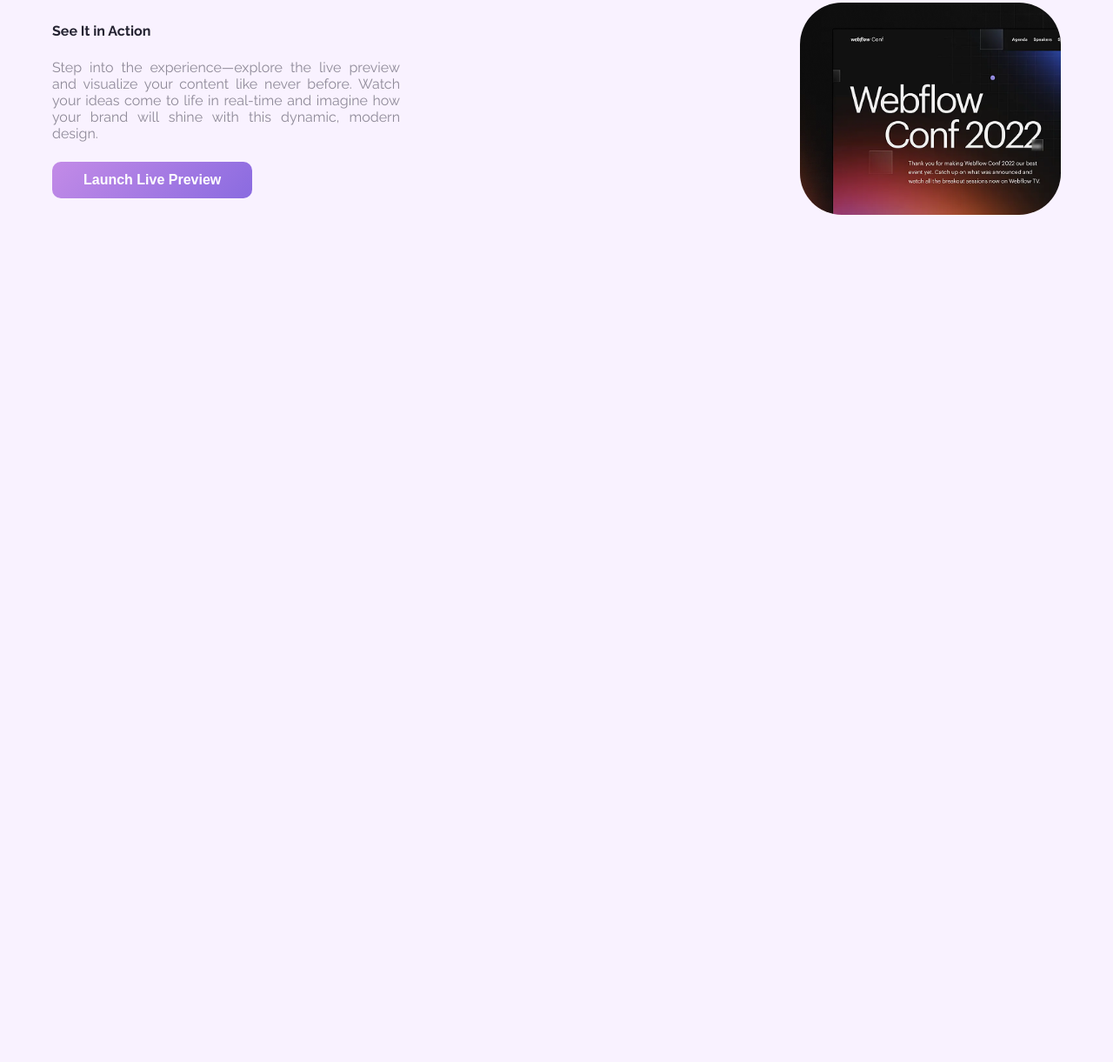
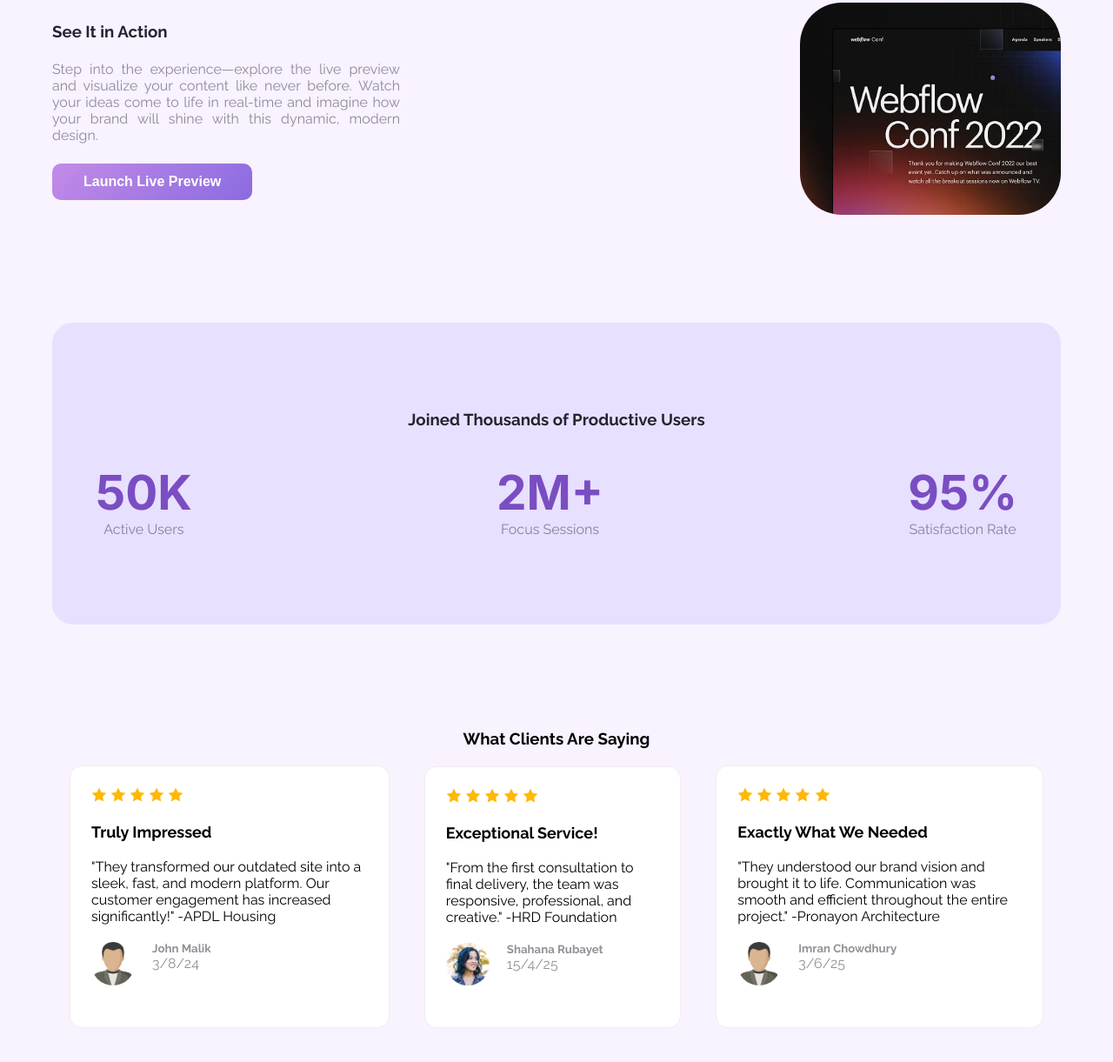
Before and after one commit to FahmidaJuthi/assignment1, a plain HTML site: page index.html in a window 1280 px wide. Shown: the part 755-1976 px from the top of the page at 87% size. Before the commit the page ends 1126 px from the top, so only its background shows below. Drawn offline with Linux system fonts and the light colour scheme.

Commit message:
added clients review

```diff
--- a/index.html
+++ b/index.html
@@ -8,10 +8,9 @@
 
     <link rel="preconnect" href="https://fonts.googleapis.com">
     <link rel="preconnect" href="https://fonts.gstatic.com" crossorigin>
-    <link href="https://fonts.googleapis.com/css2?family=Raleway:ital,wght@0,100..900;1,100..900&display=swap" rel="stylesheet">
+    <link href="https://fonts.googleapis.com/css2?family=Inter:ital,opsz,wght@0,14..32,100..900;1,14..32,100..900&family=Raleway:ital,wght@0,100..900;1,100..900&display=swap" rel="stylesheet">
 
-
-    <link rel="stylesheet" href="styles/style.css">
+        <link rel="stylesheet" href="styles/style.css">
 </head>
 <body class="raleway">
     <header>
@@ -33,7 +32,7 @@
     <main>
         <section class="see_it">
             <div class="see_left">
-                <h4 class="see_title">See It in Action</h4>
+                <h3 class="text_title">See It in Action</h3>
                 <p class="paragraph_text">Step into the experience—explore the live preview and visualize your content like never before.
 Watch your ideas come to life in real-time and imagine how your brand will shine with this dynamic, modern design.</p>
                 <button class="button-primary">Launch Live Preview</button>
@@ -42,6 +41,95 @@
                 <img class="see_img" src="images/wc-mini.png" alt="" >
             </div>
         </section>
+
+        <section class="user">
+            <h3 class="text_title">Joined Thousands of Productive Users</h3>
+            <div class="user_divs">
+                <div class="user_div">
+                    <h2 class="user_title inter">50K</h2>
+                    <p class="paragraph_text">Active Users</p>
+                </div>
+                <div class="user_div">
+                    <h2 class="user_title inter">2M+</h2>
+                    <p class="paragraph_text">Focus Sessions</p>
+                </div>
+                <div class="user_div">
+                    <h2 class="user_title inter">95%</h2>
+                    <p class="paragraph_text">Satisfaction Rate</p>
+                </div>
+            </div>
+        </section>
+        <section class="what_say">
+            <h3 class="text-title">What Clients Are Saying</h3>
+            <div class="cart">
+
+                <!--.cart>.cart_items*3>.cart_img+.cart_info>.cart_title+p.cart_description+.client>.cl_img+.client_text>h5.client_name+p.client_date-->
+                <div class="cart_items">
+                    <div class="cart_img">
+                        <img src="images/icon-star.png" alt="">
+                        <img src="images/icon-star.png" alt="">
+                        <img src="images/icon-star.png" alt="">
+                        <img src="images/icon-star.png" alt="">
+                        <img src="images/icon-star.png" alt="">
+
+                    </div>
+                    <div class="cart_info">
+                        <div class="cart_title">Truly Impressed</div>
+                        <p class="cart_description">"They transformed our outdated site into a sleek, fast, and modern platform. Our customer engagement has increased significantly!" -APDL Housing</p>
+                        <div class="client">
+                            <div class="cl_img"><img src="images/avatar2.png" alt=""></div>
+                            <div class="client_text">
+                                <h5 class="client_name">John Malik</h5>
+                                <p class="client_date">3/8/24</p>
+                            </div>
+                        </div>
+                    </div>
+                </div>
+                <div class="cart_items">
+                    <div class="cart_img">
+                        <img src="images/icon-star.png" alt="">
+                        <img src="images/icon-star.png" alt="">
+                        <img src="images/icon-star.png" alt="">
+                        <img src="images/icon-star.png" alt="">
+                        <img src="images/icon-star.png" alt="">
+
+                    </div>
+                    <div class="cart_info">
+                        <div class="cart_title">Exceptional Service!</div>
+                        <p class="cart_description">"From the first consultation to final delivery, the team was responsive, professional, and creative." -HRD Foundation</p>
+                        <div class="client">
+                            <div class="cl_img"><img src="images/avatar.png" alt=""></div>
+                            <div class="client_text">
+                                <h5 class="client_name">Shahana Rubayet</h5>
+                                <p class="client_date">15/4/25</p>
+                            </div>
+                        </div>
+                    </div>
+                </div>
+                <div class="cart_items">
+                    <div class="cart_img">
+                        <img src="images/icon-star.png" alt="">
+                        <img src="images/icon-star.png" alt="">
+                        <img src="images/icon-star.png" alt="">
+                        <img src="images/icon-star.png" alt="">
+                        <img src="images/icon-star.png" alt="">
+
+                    </div>
+                    <div class="cart_info">
+                        <div class="cart_title">Exactly What We Needed</div>
+                        <p class="cart_description">"They understood our brand vision and brought it to life. Communication was smooth and efficient throughout the entire project." -Pronayon Architecture</p>
+                        <div class="client">
+                            <div class="cl_img"><img src="images/avatar2.png" alt=""></div>
+                            <div class="client_text">
+                                <h5 class="client_name">Imran Chowdhury</h5>
+                                <p class="client_date">3/6/25</p>
+                            </div>
+                        </div>
+                    </div>
+                </div>
+            </div>
+
+        </section>
     </main>
     <footer></footer>
 </body>
--- a/styles/style.css
+++ b/styles/style.css
@@ -17,9 +17,16 @@
   font-optical-sizing: auto;
   font-style: normal;
 }
+
+.inter {
+  font-family: "Inter", sans-serif;
+  font-optical-sizing: auto;
+  font-weight: bold;
+  font-style: normal;
+}
 .paragraph_text{
     color:rgba(37, 36, 50, 0.5);
-    padding:23px 0;
+
 }
 .button-primary{
     /*background:#4E47FF;*/
@@ -90,7 +97,10 @@
     width:400px;
     text-align:justify;
 }
-.see_title{
+.see_left p{
+    padding:23px 0;
+}
+.text_title{
     color:#252432;
 }
 .see_img{
@@ -99,3 +109,54 @@
     border:none;
     border-radius: 48px;
 }
+
+.user{
+    background-color: rgba(78, 71, 255, 0.1);
+    text-align: center;
+    padding:100px 50px;
+    border-radius: 24px;
+}
+.user_divs{
+    display: flex;
+    justify-content: space-between;
+    padding-top:40px;
+}
+.user_title{
+    font-size:55px;
+    color:#7a4ec2;
+}
+
+
+.what_say h3{
+    text-align:center;
+}
+
+.cart{
+    display: flex;
+    justify-content: space-between;
+    align-items: center;
+
+}
+.cart_items{
+    background:#fff;
+    margin:20px;
+    padding:24px;
+    border-radius: 14px;
+    border:1px solid rgba(242, 237, 237, 1)
+}
+.cart_title{
+    padding:20px 0;
+    font-weight:bold;
+    font-size:18px;
+}
+.client{
+    padding:20px 0;
+    display: flex;
+    color:rgba(37, 36, 50, 0.5);
+}
+.cl_img img{
+    border-radius: 50%;
+    margin-right:20px;
+    width:50px;
+    height:auto;
+}
```
Also changed, not shown: images/Hero-bg.png (added), images/avatar.png (added), images/avatar2.png (added), images/icon-star.png (added), images/wc-big.png (added).
